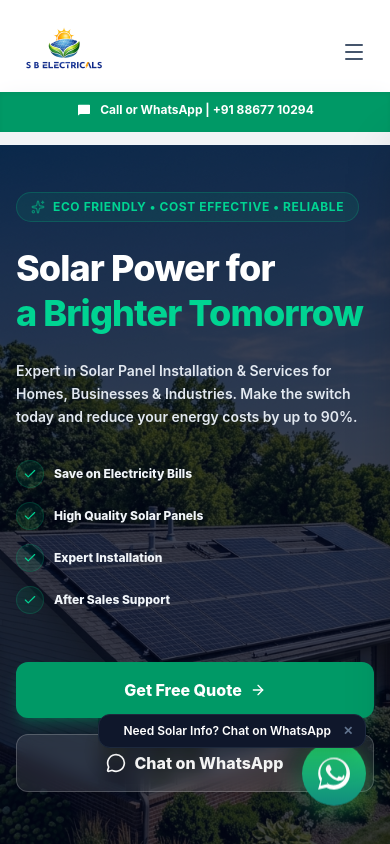
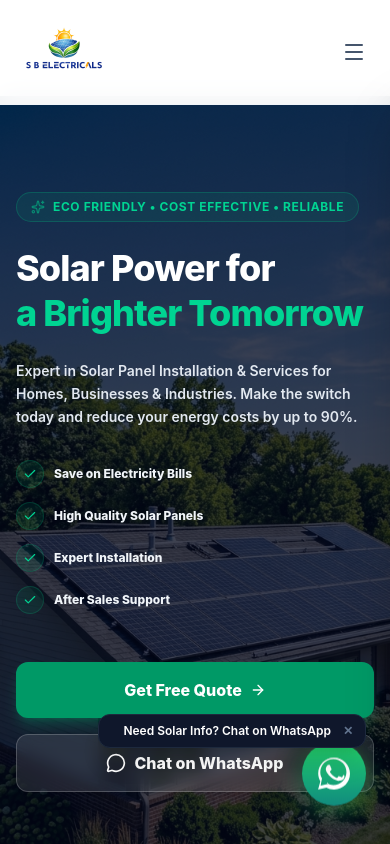
Before and after one commit to gouravboga12-rgb/SB-Electrials, a React (Vite) app: page / in a window 390 px wide. Shown: the top 844 px of the page. Built offline with nearby package versions, Linux system fonts and the light colour scheme.

Commit message:
Remove mobile/tablet green sub-bar from header

```diff
--- a/src/components/Navbar.jsx
+++ b/src/components/Navbar.jsx
@@ -97,22 +97,9 @@ export default function Navbar() {
           </div>
         </div>
 
-        {/* 3. MOBILE SUB-BAR (Call & WhatsApp) - ONLY ON MOBILE/TABLET */}
-        <div className="block lg:hidden bg-emerald-600 text-white py-2.5 text-center text-xs font-bold shadow-inner">
-          <a
-            href="https://wa.me/918867710294?text=Hello%20SB%20Electricals,%20I%2520am%2520interested%2520in%2520your%2520solar%2520services."
-            target="_blank"
-            rel="noopener noreferrer"
-            className="inline-flex items-center justify-center gap-2 hover:underline active:scale-[0.99] transition-transform"
-          >
-            <MessageSquare className="h-4 w-4 fill-white text-emerald-600" />
-            <span>Call or WhatsApp | +91 88677 10294</span>
-          </a>
-        </div>
-
         {/* Mobile Drawer menu */}
         <div className={`md:hidden fixed left-0 w-full bg-white z-40 shadow-2xl transition-all duration-300 ease-in-out transform overflow-y-auto ${
-          isOpen ? 'translate-x-0 top-[112px] h-[calc(100vh-112px)]' : 'translate-x-full top-[112px] h-[calc(100vh-112px)]'
+          isOpen ? 'translate-x-0 top-[80px] h-[calc(100vh-80px)]' : 'translate-x-full top-[80px] h-[calc(100vh-80px)]'
         }`}>
           <div className="px-4 pt-6 pb-8 space-y-4 shadow-xl border-t border-slate-100">
             {navLinks.map((link) => (
```
